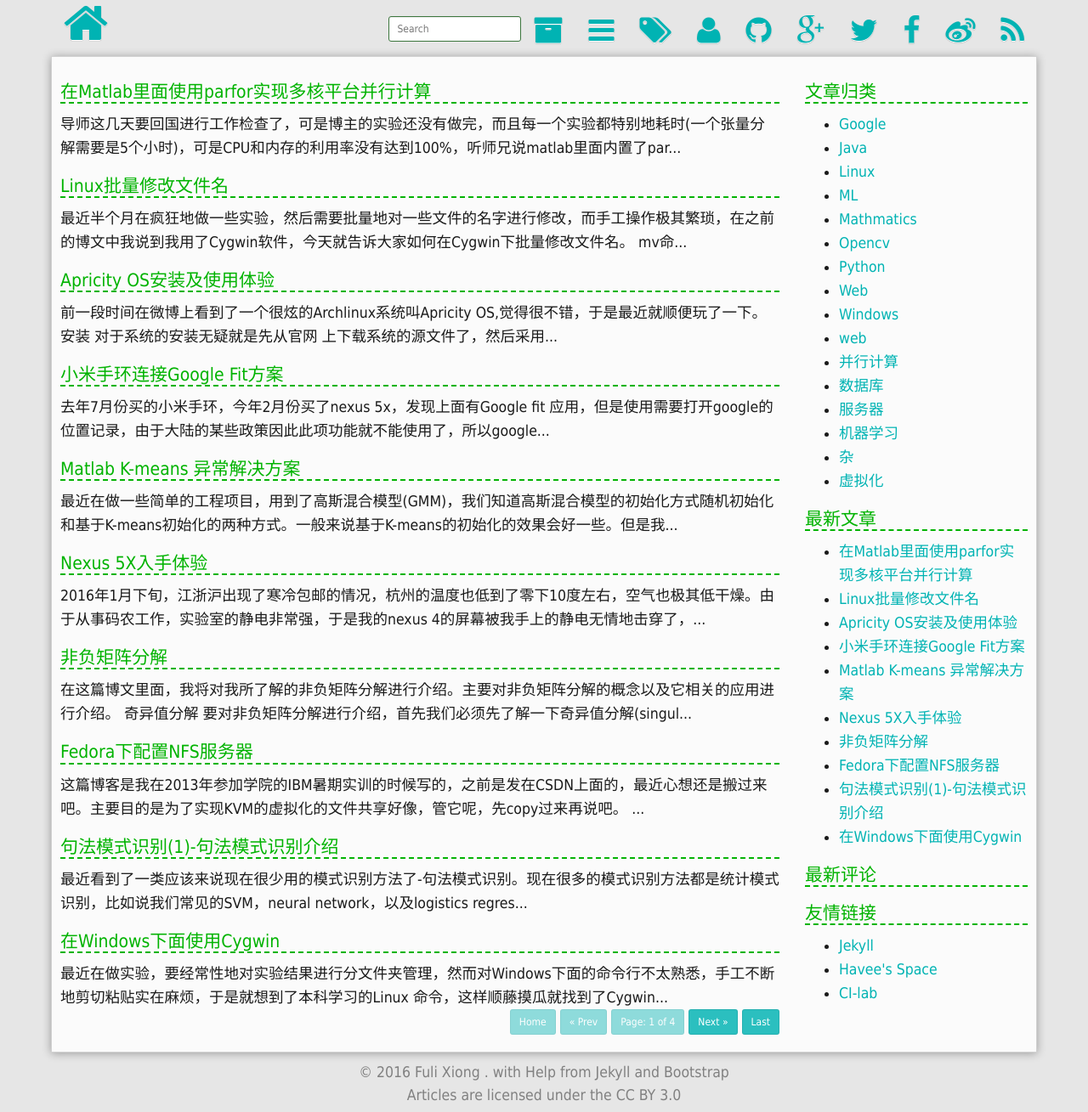
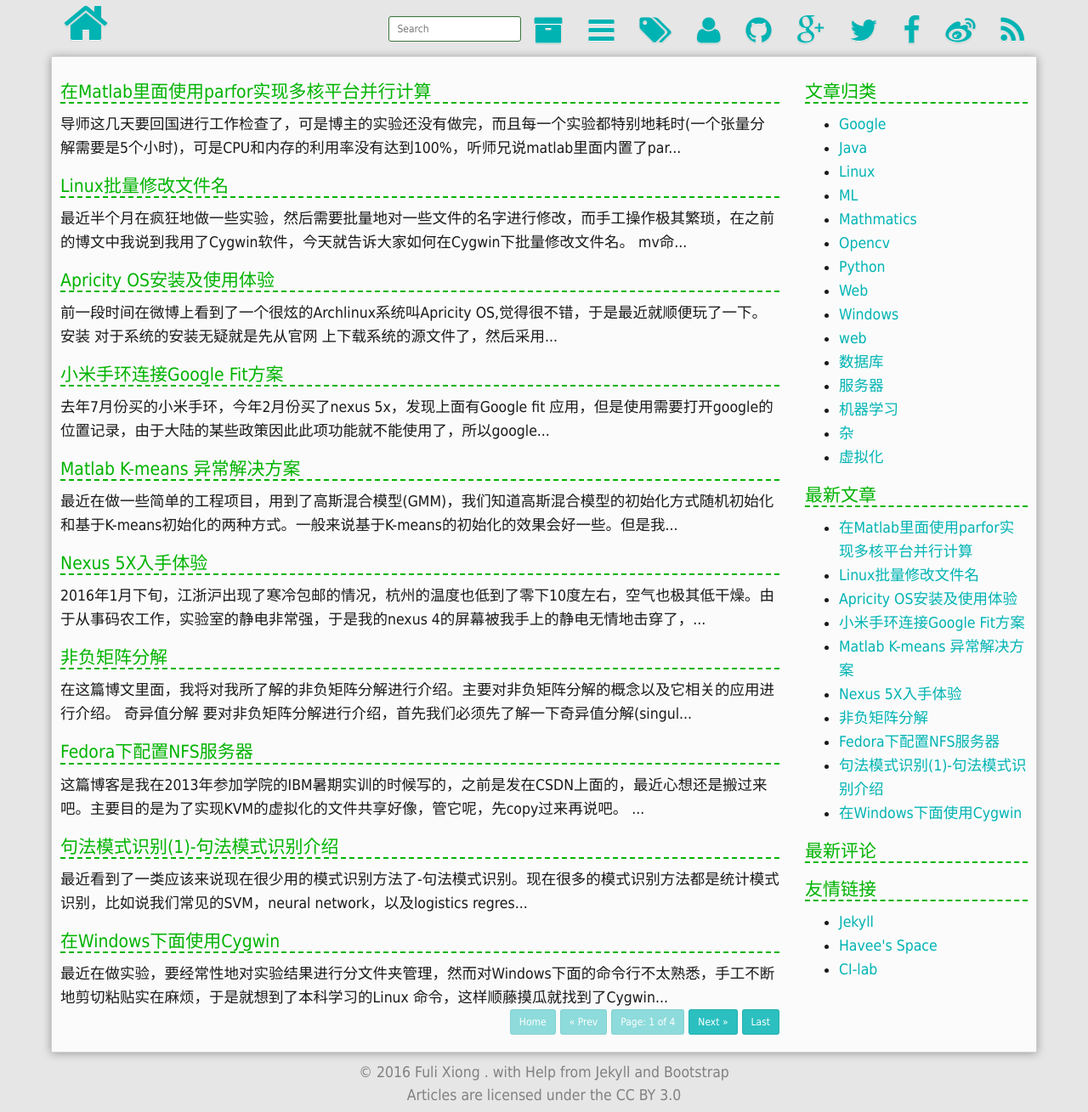
Before and after one commit to bearshng/xiongfuli, a Jekyll site: the page built from index.html, in a window 1280 px wide. Shown: the whole page at 85% size. Built offline with Jekyll 4.4.1, drawn with Linux system fonts in a browser that asks for light colours; the list of posts is cut into pages by our own code; comment, search, counter and statistics services are not loaded.

Commit message:
update
还不显示

```diff
--- a/_posts/2016-05-19-Matlab-Parfor.md
+++ b/_posts/2016-05-19-Matlab-Parfor.md
@@ -2,8 +2,8 @@
 layout: post
 title:  在Matlab里面使用parfor实现多核平台并行计算
 date:   2016-05-19 16:36
-categories: 并行计算
-tags: Matlab parfor
+categories: Linux
+tags: Linux Rename
 ---
 
 
```
